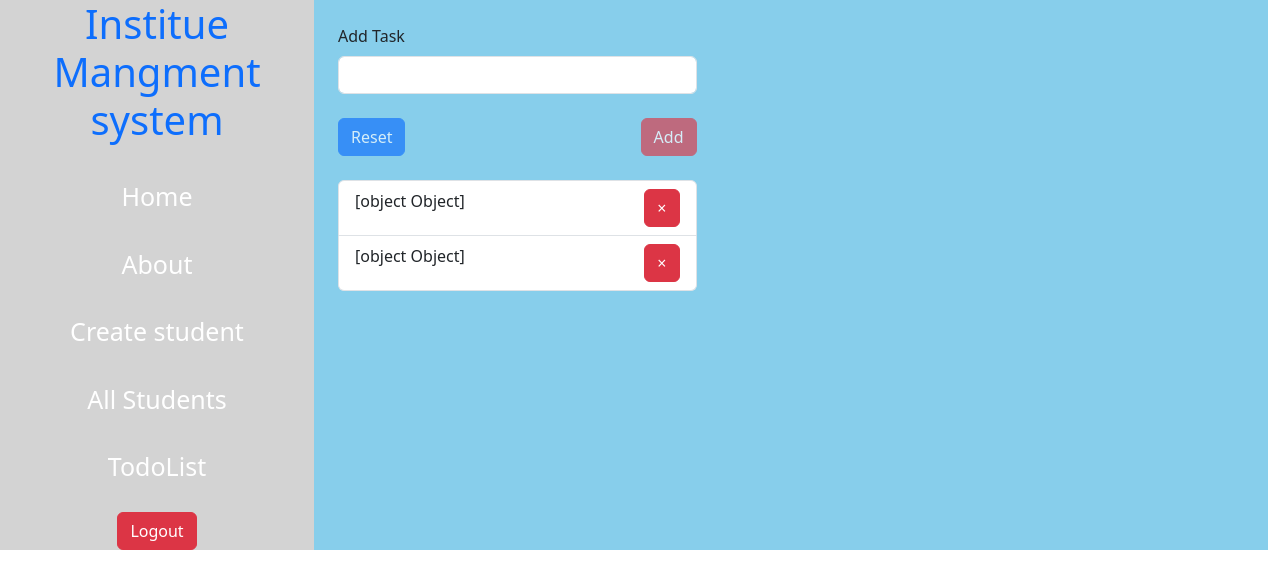
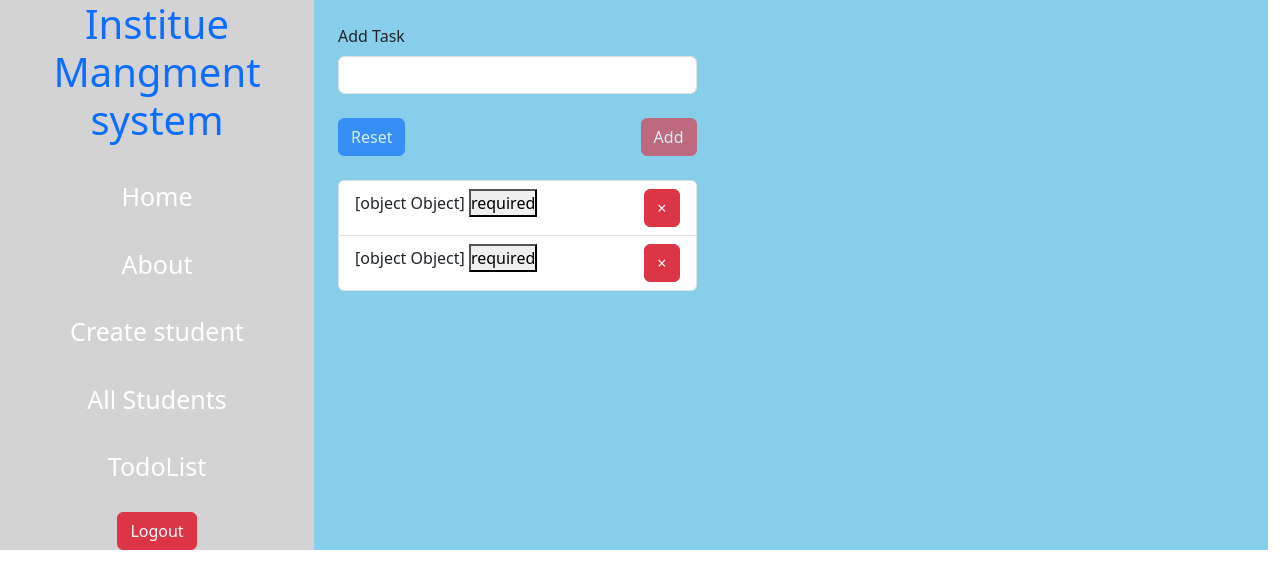
Before and after one commit to Raju-7702133686/project2, an Angular app: page /dashboard/todoForm in a window 1280 px wide. Shown: the top 588 px of the page. Built offline with nearby package versions, Linux system fonts and the light colour scheme; sample sign-in values are in the browser's storage.

Commit message:
this is not required command

```diff
--- a/src/app/components/todolist/todolist.component.html
+++ b/src/app/components/todolist/todolist.component.html
@@ -3,6 +3,7 @@
         <ul class="list-group">
             <li class="list-group-item" *ngFor="let item of list; let i =index">{{item}}
                 <button class="btn btn-danger right" (click)="remove(i)">&times;</button>
+                <button>required</button>
 
             </li>
         </ul>
```
